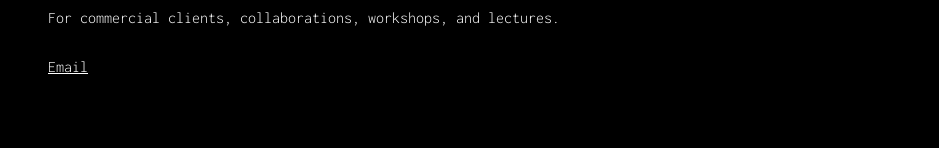
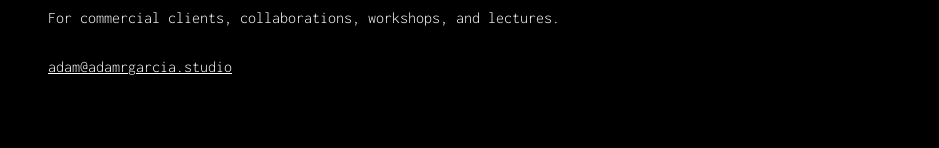
Before and after one commit to adamrgarcia80/portfolio, a website: page index.html in a window 1280 px wide. Shown: the part 1307-1455 px from the top of the page, without its empty margins (0-939 px from the left). Drawn offline with Linux system fonts and the light colour scheme.

Commit message:
Update contact email

```diff
--- a/index.html
+++ b/index.html
@@ -64,7 +64,7 @@
             <div class="section-content">
                 <p>For commercial clients, collaborations, workshops, and lectures.</p>
                 <div class="contact-info">
-                    <a href="mailto:contact@adamrgarcia.com" class="contact-link">Email</a>
+                    <a href="mailto:adam@adamrgarcia.studio" class="contact-link">adam@adamrgarcia.studio</a>
                 </div>
             </div>
         </section>
```
Also changed, not shown: public/index.html (+1 -1 lines).
